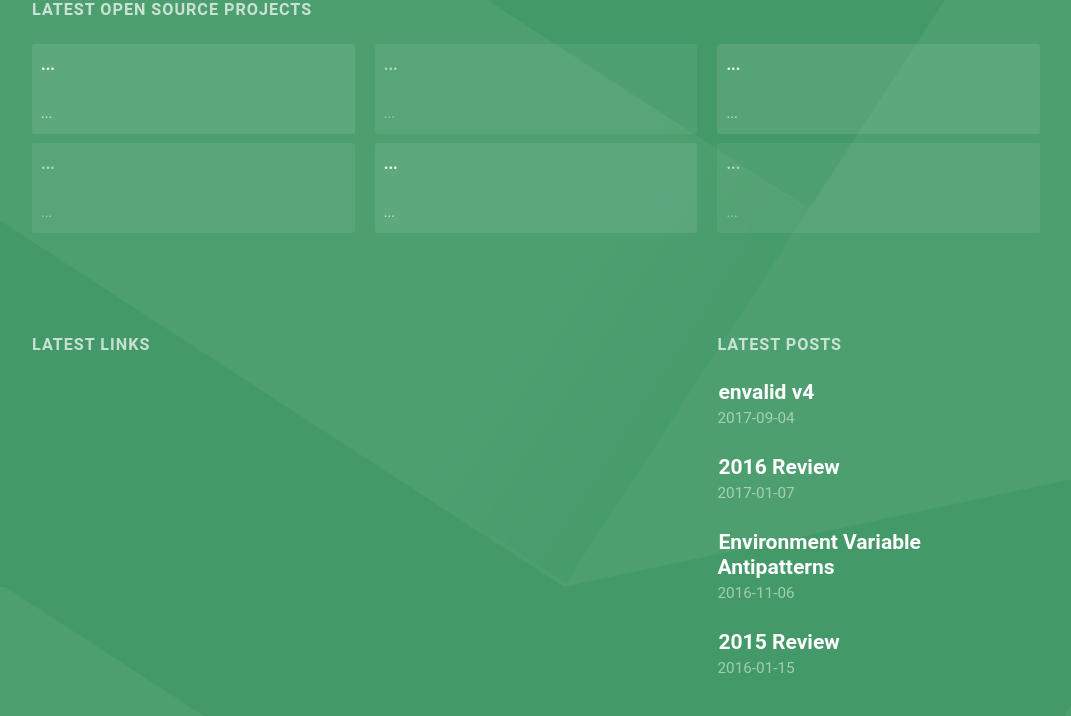
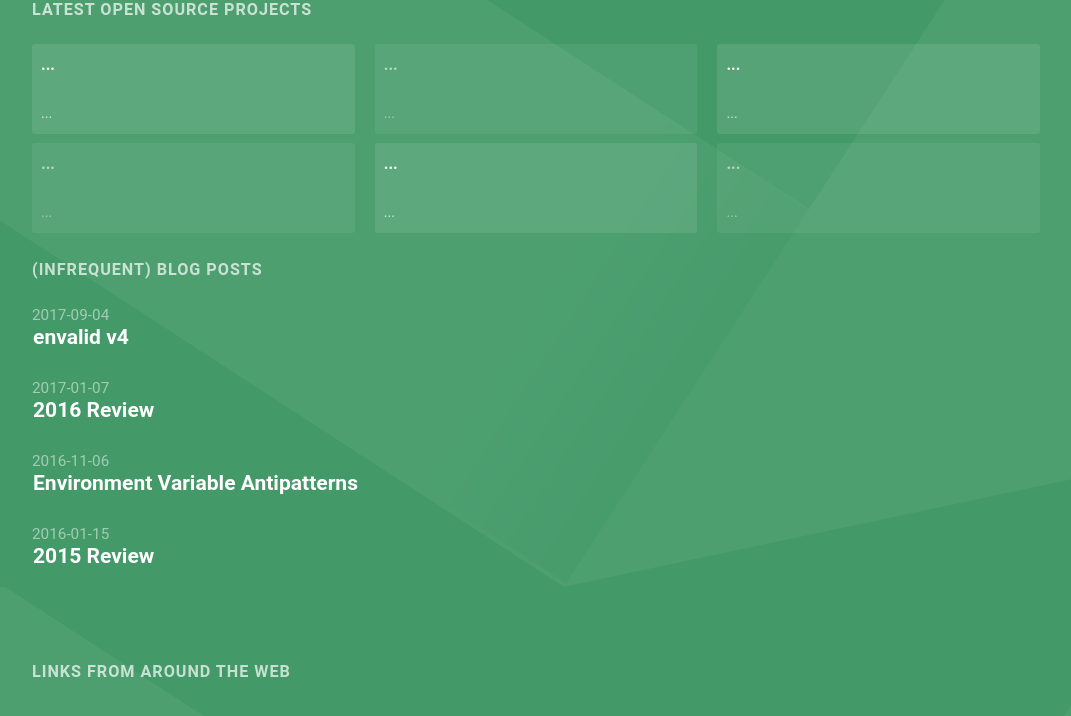
Before and after one commit to af/af.github.com, a Jekyll site: the page built from index.html, in a window 1280 px wide and 900 px high, scrolled down 313 px. Shown: the top 716 px of the window, without its empty margins (104-1175 px from the left). Built offline with Jekyll 4.4.1, drawn with Linux system fonts in a browser that asks for light colours.

Commit message:
First pass at moving hp blog posts to their own section

```diff
--- a/index.html
+++ b/index.html
@@ -28,26 +28,29 @@ preconnect_domains:
     </ol>
 </section>
 
+<section class="blogPosts container">
+    <h2 class="sectionHeading">(Infrequent) Blog Posts</h2>
+    {% for post in site.posts limit:4 %}
+        <article class="postItem">
+            <time>{{ post.date | date: "%Y-%m-%d" }}</time>
+            <h1><a href="{{ post.url }}">{{ post.title }}</a></h1>
+        </article>
+    {% endfor %}
+</section>
+
 <div class="timeline container">
-    <section>
-        <h2 class="sectionHeading">Latest Links</h2>
-        <div class="latestLinks"></div>
-    </section>
+    <div>
+        <h2 class="sectionHeading">Links from around the web</h2>
 
-    <svg class="timelineChart" width="300" height="1400">
-        <g class="yearAxis"></g>
-        <g class="monthAxis"></g>
-        <g class="bubbleRoot"></g>
-    </svg>
+        <svg class="timelineChart" width="400" height="1400">
+            <g class="yearAxis"></g>
+            <g class="monthAxis"></g>
+            <g class="bubbleRoot"></g>
+        </svg>
+    </div>
 
     <section>
-        <h2 class="sectionHeading">Latest Posts</h2>
-        {% for post in site.posts limit:4 %}
-            <article class="postItem">
-                <h1><a href="{{ post.url }}">{{ post.title }}</a></h1>
-                <time>{{ post.date | date: "%Y-%m-%d" }}</time>
-            </article>
-        {% endfor %}
+        <div class="latestLinks"></div>
     </section>
 </div>
 
@@ -59,15 +62,6 @@ preconnect_domains:
     window._linksPromise = new Promise((resolve, reject) => {
         window.linksCb = (links => resolve(links))
     })
-
-    window._posts = [
-    {% for post in site.posts %}
-        { date: "{{ post.date | date: "%Y-%m-%dT%H:%M:%S" }}",
-          title: {{ post.title | jsonify }},
-          url: "{{ post.url }}", length: {{ post.content | size }}
-        },
-    {% endfor %}
-    ];
 </script>
 
 <script src="https://feeds.pinboard.in/json/u:_af?count=400&cb=linksCb"></script>
```
Also changed, not shown: js/homepage/index.js (+3 -12 lines), styles/homepage.styl (+29 -16 lines).
